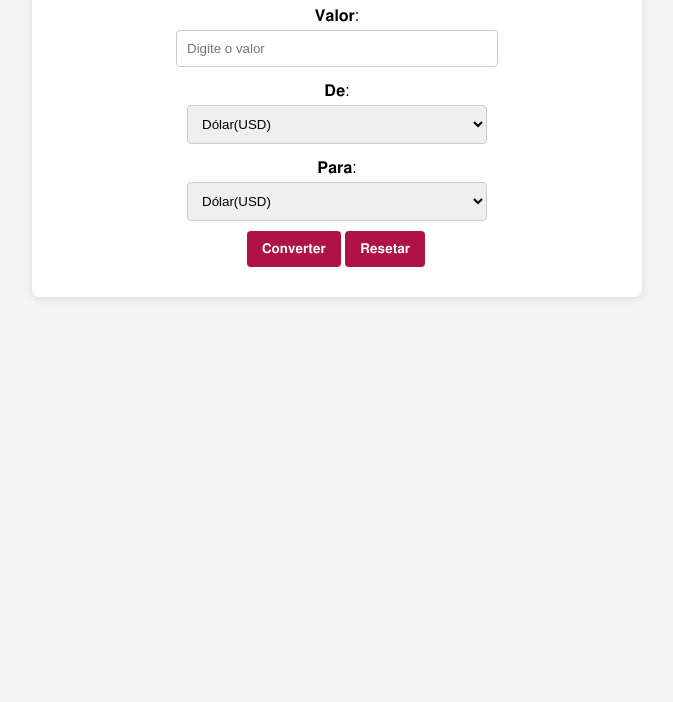
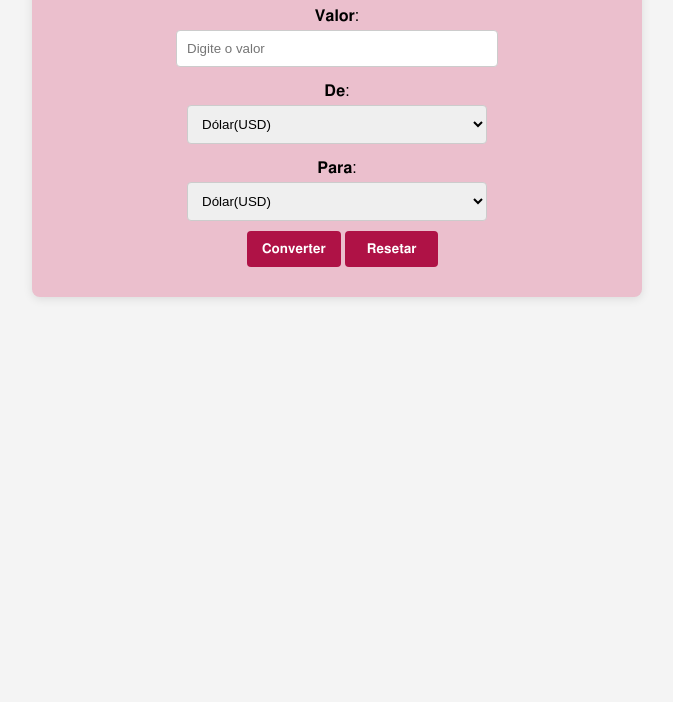
Before and after one commit to nayravsantos/Conversor-de-moedas, a plain HTML site: page index.html in a window 1280 px wide. Shown: the part 98-800 px from the top of the page, without its empty margins (303-976 px from the left). Drawn offline with Linux system fonts and the light colour scheme.

Commit message:
Finalização do CSS.

```diff
--- a/style.css
+++ b/style.css
@@ -8,7 +8,7 @@ body {
 .container {
     max-width: 600px;
     margin: 0 auto;
-    background: white;
+    background: rgb(235, 191, 205);
     padding: 5px;
     border-radius: 8px;
     box-shadow: 0 2px 10px rgba(0, 0, 0, 0.1);
@@ -53,6 +53,7 @@ button {
 
 button#reset {
     background-color: rgb(175, 18, 70);
+    width: 93px;
 }
 
 button:hover {
@@ -60,7 +61,7 @@ button:hover {
 }
 
 .result {
-    color: rgb(243, 38, 106);
+    color: rgb(175, 18, 70);
     margin-top: 20px;
     font-size: 1.2em;
     text-align: center;
```
